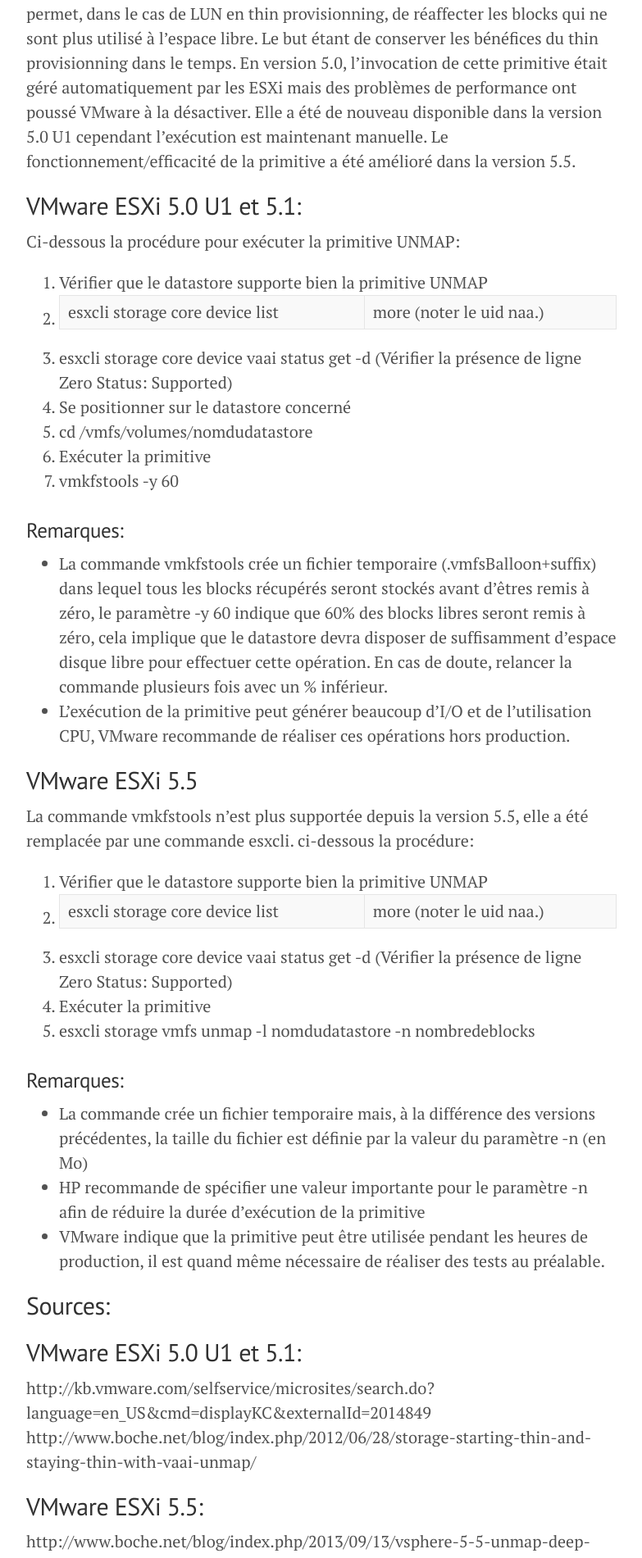
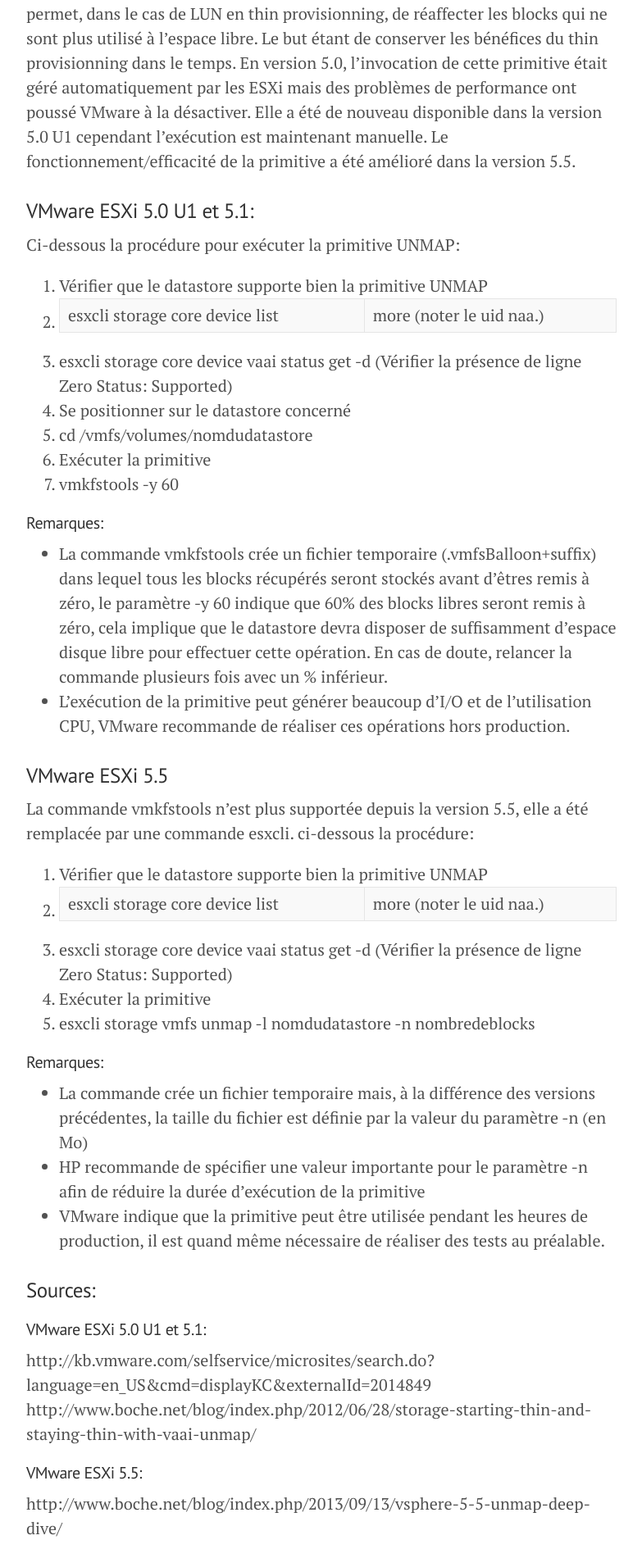
Before and after one commit to equelin/equelin.github.io, a Jekyll site: the page built from _posts/2015-02-26-Réclamer-espace-libre-sur-des-lun-en-thin-depuis-un-serveur-ESXi.md, in a window 1280 px wide. Shown: the part 310-2211 px from the top of the page at 82% size, without its empty margins (248-1031 px from the left). Built offline with Jekyll 4.4.1, drawn with Linux system fonts in a browser that asks for light colours; nearby versions of some CDN libraries; Markdown is read by kramdown in place of the engine named in the settings.

```diff
--- a/_posts/2015-02-26-Réclamer-espace-libre-sur-des-lun-en-thin-depuis-un-serveur-ESXi.md
+++ b/_posts/2015-02-26-Réclamer-espace-libre-sur-des-lun-en-thin-depuis-un-serveur-ESXi.md
@@ -5,7 +5,7 @@ title: Réclamer de l'esapce libre sur des LUN thin avec VMware ESXi
 
 VMware a introduit avec la version 5.0 une nouvelle primitive VAAI (UNMAP) qui permet, dans le cas de LUN en thin provisionning, de réaffecter les blocks qui ne sont plus utilisé à l'espace libre. Le but étant de conserver les bénéfices du thin provisionning dans le temps. En version 5.0, l'invocation de cette primitive était géré automatiquement par les ESXi mais des problèmes de performance ont poussé VMware à la désactiver. Elle a été de nouveau disponible dans la version 5.0 U1 cependant l'exécution est maintenant manuelle. Le fonctionnement/efficacité de la primitive a été amélioré dans la version 5.5.
 
-##VMware ESXi 5.0 U1 et 5.1:
+###VMware ESXi 5.0 U1 et 5.1:
 
 Ci-dessous la procédure pour exécuter la primitive UNMAP:
 
@@ -17,12 +17,12 @@ Ci-dessous la procédure pour exécuter la primitive UNMAP:
 3. Exécuter la primitive
   1. vmkfstools -y 60
 
-###Remarques:
+####Remarques:
 
 * La commande vmkfstools crée un fichier temporaire (.vmfsBalloon+suffix) dans lequel tous les blocks récupérés seront stockés avant d'êtres remis à zéro, le paramètre -y 60 indique que 60% des blocks libres seront remis à zéro, cela implique que le datastore devra disposer de suffisamment d'espace disque libre pour effectuer cette opération. En cas de doute, relancer la commande plusieurs fois avec un % inférieur.
 * L'exécution de la primitive peut générer beaucoup d'I/O et de l'utilisation CPU, VMware recommande de réaliser ces opérations hors production.
 
-##VMware ESXi 5.5
+###VMware ESXi 5.5
 
 La commande vmkfstools n'est plus supportée depuis la version 5.5, elle a été remplacée par une commande esxcli. ci-dessous la procédure:
 
@@ -32,18 +32,18 @@ La commande vmkfstools n'est plus supportée depuis la version 5.5, elle a été
 2. Exécuter la primitive
   1. esxcli storage vmfs unmap -l nomdudatastore -n nombredeblocks
 
-###Remarques:
+####Remarques:
 
 * La commande crée un fichier temporaire mais, à la différence des versions précédentes, la taille du fichier est définie par la valeur du paramètre -n (en Mo)
 * HP recommande de spécifier une valeur importante pour le paramètre -n afin de réduire la durée d'exécution de la primitive
 * VMware indique que la primitive peut être utilisée pendant les heures de production, il est quand même nécessaire de réaliser des tests au préalable.
 
-##Sources:
+###Sources:
 
-##VMware ESXi 5.0 U1 et 5.1:
+####VMware ESXi 5.0 U1 et 5.1:
 
 http://kb.vmware.com/selfservice/microsites/search.do?language=en_US&cmd=displayKC&externalId=2014849
 http://www.boche.net/blog/index.php/2012/06/28/storage-starting-thin-and-staying-thin-with-vaai-unmap/
 
-##VMware ESXi 5.5:
+####VMware ESXi 5.5:
 http://www.boche.net/blog/index.php/2013/09/13/vsphere-5-5-unmap-deep-dive/
```
